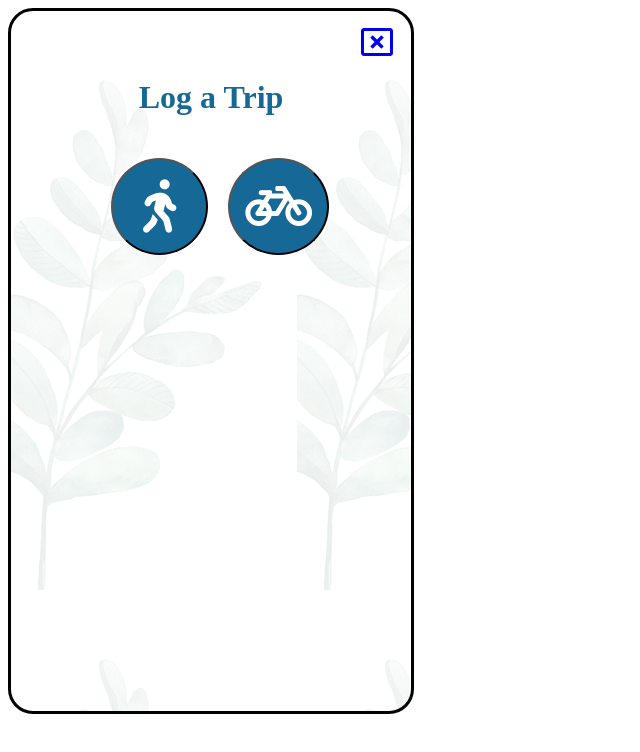
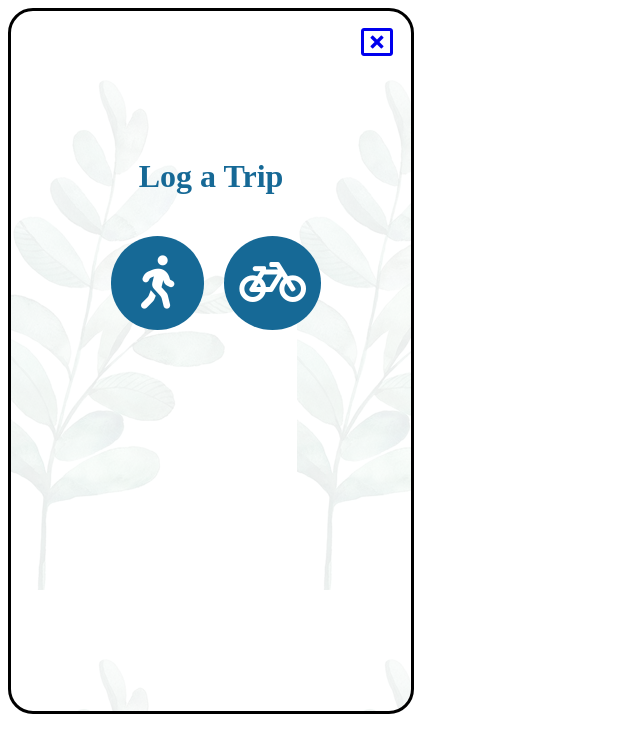
Before and after one commit to tiffanywu0313/Savr, a plain HTML site: page trip.html in a window 1280 px wide. Shown: the whole page, without its empty margins (0-640 px from the left). Drawn offline with Linux system fonts and the light colour scheme.

Commit message:
moved spacing

```diff
--- a/styles2.css
+++ b/styles2.css
@@ -10,6 +10,7 @@
 }
 
 h1 {
+  margin-top: 100px;
   font: Lato;
   color: #166996;
   text-align: center;
@@ -19,7 +20,8 @@ h1 {
   width:20px;
   display: flex;
   margin-left: 80px;
-  margin-bottom: 500px;
+  margin-bottom: 4
+  00px;
   align-items: center;
 }
 
@@ -39,6 +41,7 @@ h1 {
   color: white;
   border-radius: 100%;
   margin: 20px;
+  border: none;
 }
 
 #bike-button{
@@ -49,4 +52,5 @@ h1 {
   padding-right: 15px;
   color: white;
   border-radius: 100%;
+  border: none;
 }
```
